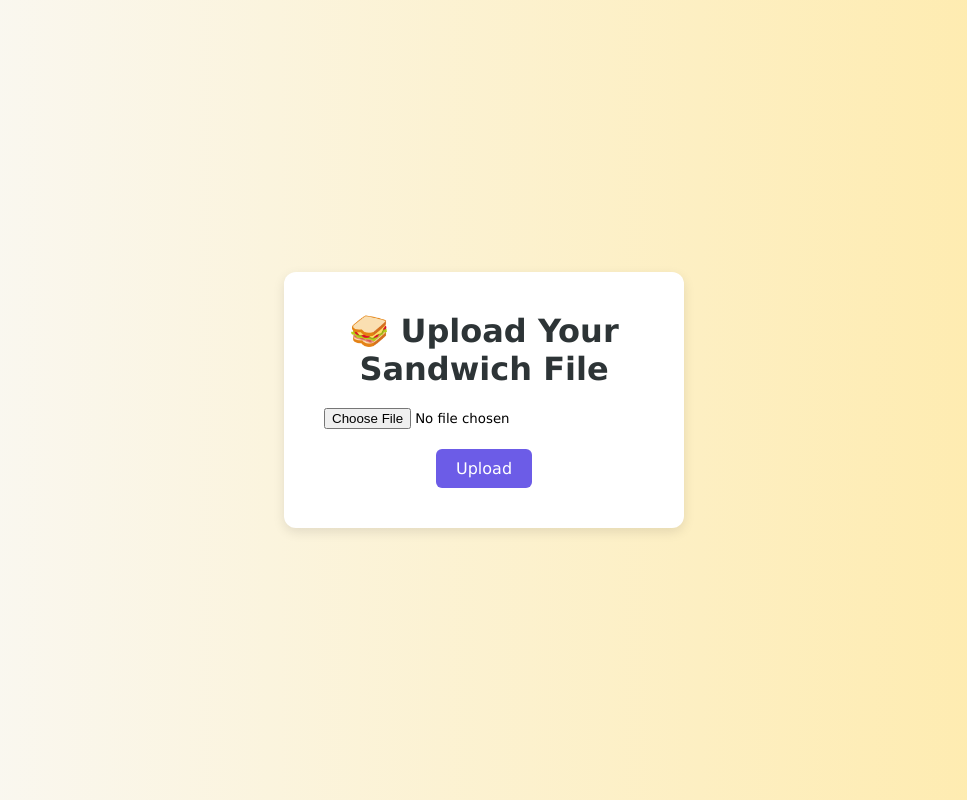
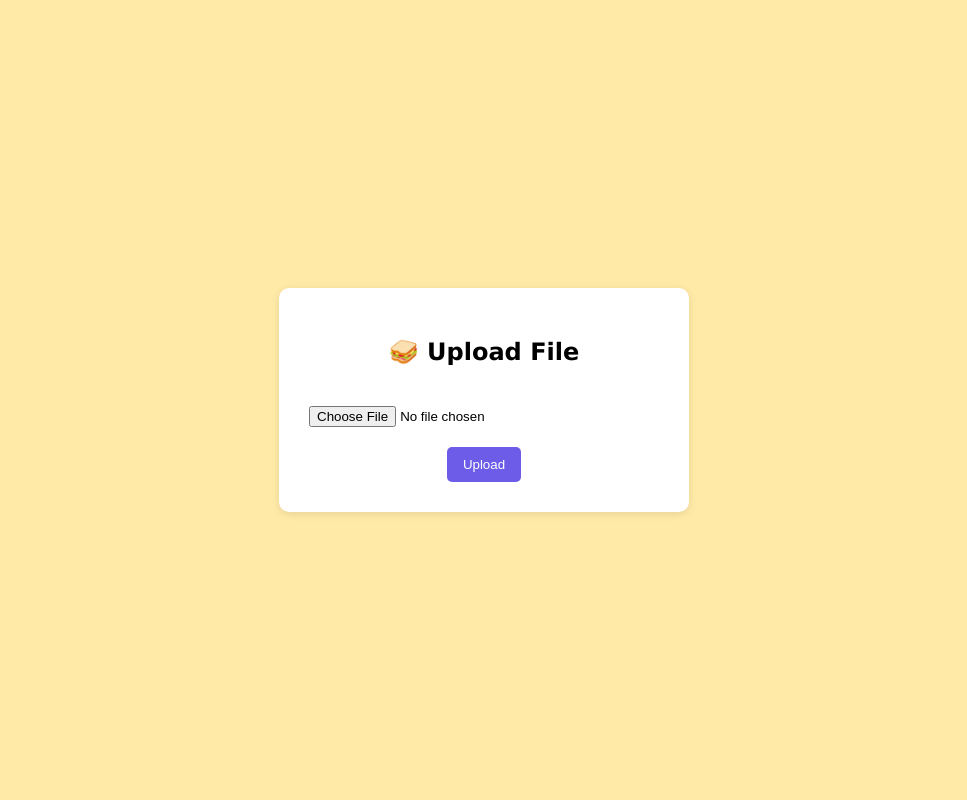
Before and after one commit to Sabari-Vasan-SM/Sandwich, a website: page public/index.html in a window 1280 px wide. Shown: the whole page, without its empty margins (156-1123 px from the left). Drawn offline with Linux system fonts and the light colour scheme.

Commit message:
Update index.html

```diff
--- a/public/index.html
+++ b/public/index.html
@@ -2,69 +2,50 @@
 <html lang="en">
 <head>
   <meta charset="UTF-8" />
-  <title>Sandwich File Upload</title>
+  <title>Sandwich Upload</title>
   <style>
-    * {
+    body {
       margin: 0;
-      padding: 0;
-      box-sizing: border-box;
-      font-family: 'Verdana', sans-serif;
-    }
-
-    body {
-      background: linear-gradient(to right, #f9f9f9, #ffeaa7);
-      height: 100vh;
+      font-family: Verdana, sans-serif;
       display: flex;
       justify-content: center;
       align-items: center;
+      height: 100vh;
+      background: #ffeaa7;
     }
 
-    .upload-container {
-      background-color: white;
-      padding: 40px;
-      border-radius: 12px;
-      box-shadow: 0 4px 12px rgba(0, 0, 0, 0.1);
+    .container {
+      background: #fff;
+      padding: 30px;
+      border-radius: 10px;
+      box-shadow: 0 2px 8px rgba(0,0,0,0.1);
       text-align: center;
+      max-width: 350px;
       width: 100%;
-      max-width: 400px;
-    }
-
-    h1 {
-      margin-bottom: 20px;
-      color: #2d3436;
     }
 
     input[type="file"] {
-      margin-bottom: 20px;
-      display: block;
+      margin: 20px 0;
       width: 100%;
     }
 
     button {
-      background-color: #6c5ce7;
-      color: white;
+      background: #6c5ce7;
+      color: #fff;
       border: none;
-      padding: 10px 20px;
-      font-size: 16px;
-      border-radius: 6px;
+      padding: 10px 16px;
+      border-radius: 5px;
       cursor: pointer;
-      transition: background-color 0.3s ease;
     }
 
     button:hover {
-      background-color: #5a4cc4;
-    }
-
-    .success-message {
-      margin-top: 20px;
-      color: green;
+      background: #5a4cc4;
     }
   </style>
 </head>
 <body>
-  <div class="upload-container">
-    <h1>🥪 Upload Your Sandwich File</h1>
-
+  <div class="container">
+    <h2>🥪 Upload File</h2>
     <form action="/upload" method="post" enctype="multipart/form-data">
       <input type="file" name="file" required />
       <button type="submit">Upload</button>
```
